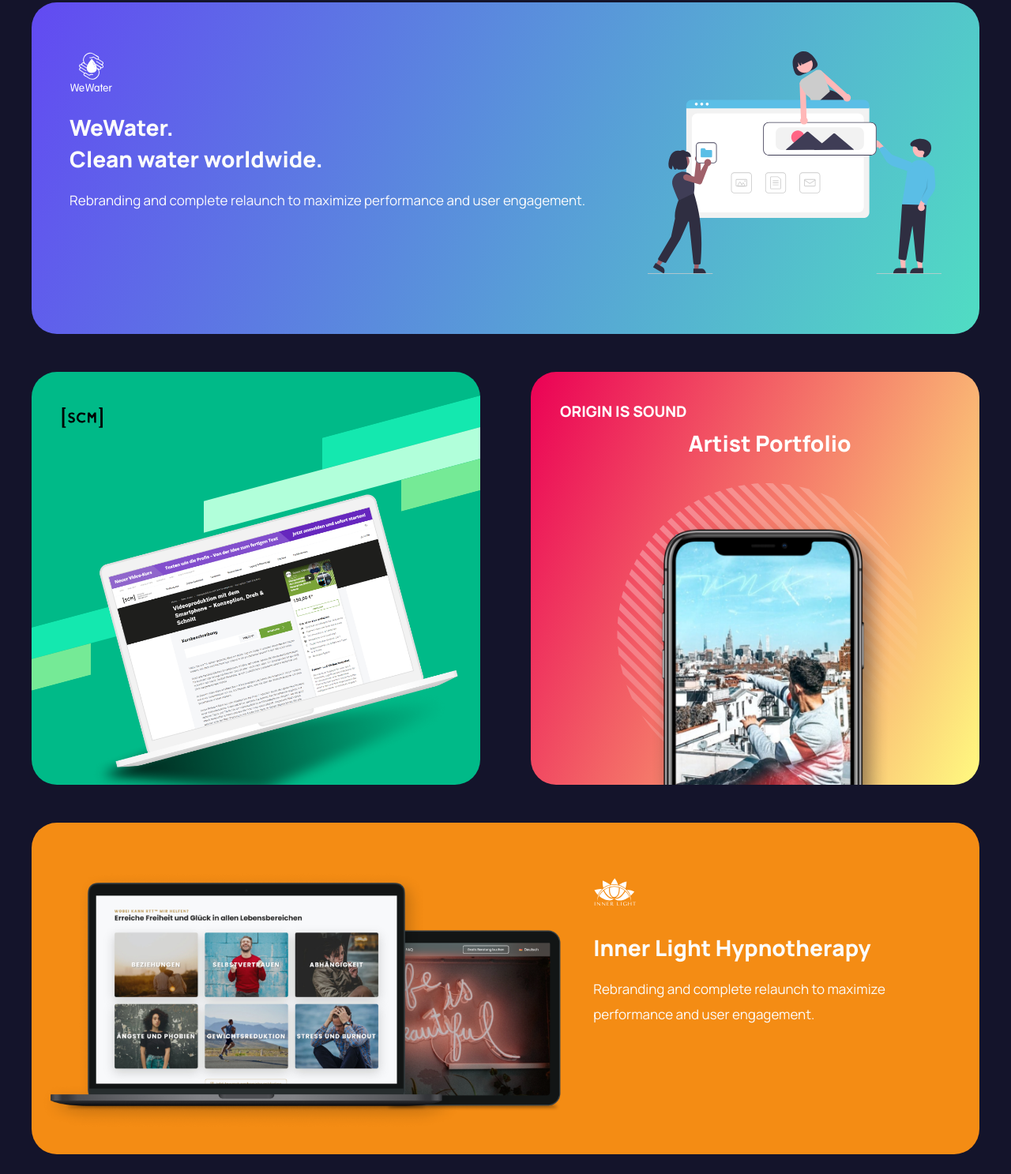
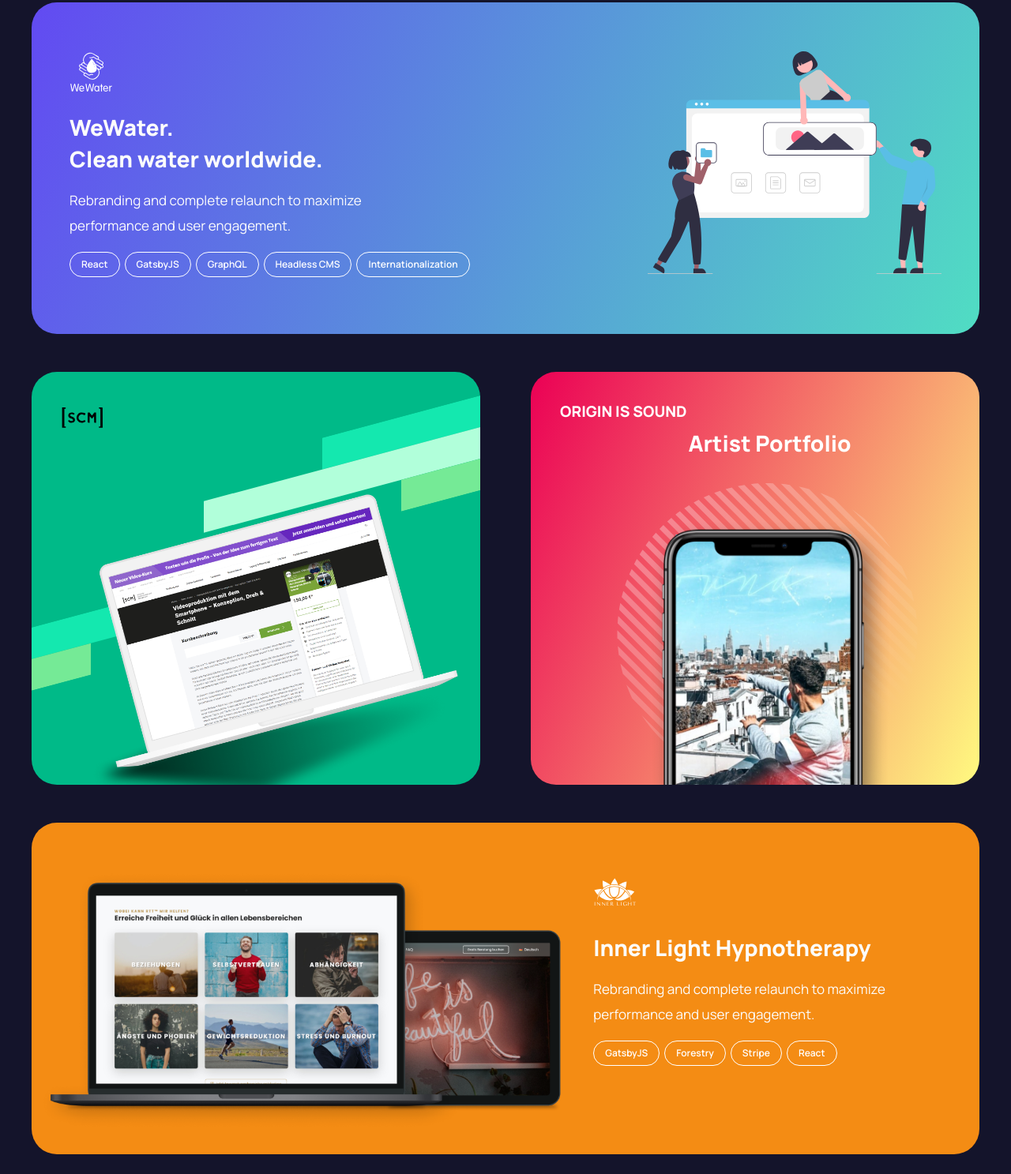
Before and after one commit to christophmeise/portfolio-christoph-meise, a Gatsby site: page / in a window 1280 px wide. Shown: the part 2273-3760 px from the top of the page at 79% size. Built offline with nearby package versions, Linux system fonts and the light colour scheme; Gatsby itself is replaced by a stand-in of ours.

Commit message:
Added content to portfolio, link to pages

```diff
--- a/src/components/selectedWorkItem.tsx
+++ b/src/components/selectedWorkItem.tsx
@@ -13,7 +13,7 @@
     transition: all 0.2s linear 0s;
   }
 `;
-export const HoverContainerDiv = styled.div<SelectedWorksGridItemProps>`
+export const HoverContainerLink = styled.a<SelectedWorksGridItemProps>`
   border-radius: ${(props) => props.theme.borderRadiusBig};
   grid-column: ${(props) => (props.large ? 'span 2' : 'span 1')};
   height: ${(props) => (props.large ? '420px' : '523px')};
@@ -47,6 +47,7 @@
   containerId: string;
   children: any;
   large: boolean;
+  href: string;
 }
 export default class HoverContainer extends PureComponent<HoverContainerProps> {
   componentDidMount() {
@@ -77,11 +78,13 @@
 
 
   render() {
-    const { children, containerId, large } = this.props;
+    const {
+      children, containerId, large, href
+    } = this.props;
     return (
-      <HoverContainerDiv id={containerId} large={large}>
+      <HoverContainerLink id={containerId} large={large} href={href} target="_blank">
         { children}
-      </HoverContainerDiv>
+      </HoverContainerLink>
     );
   }
 }
--- a/src/components/works/innerlight.tsx
+++ b/src/components/works/innerlight.tsx
@@ -4,6 +4,7 @@
 import { device } from '../../theme/theme';
 import { LogoInnerLightWhite } from '../clientLogos';
 import HoverContainer from '../selectedWorkItem';
+import { Tag, TagContainer } from './wewater';
 
 export const InnerLightContainer = styled.div`
   display: flex;
@@ -63,7 +64,7 @@
 export default class InnerlightCard extends PureComponent {
   render() {
     return (
-      <HoverContainer large containerId="innerlight-container">
+      <HoverContainer large containerId="innerlight-container" href="https://innerlight-hypnotherapy.com/">
         <InnerLightContainer>
           <StaticImage
             src="../../../static/images/works/innerlight.png"
@@ -85,6 +86,20 @@
               Rebranding and complete relaunch to maximize
               performance and user engagement.
             </p>
+            <TagContainer>
+              <Tag>
+                <span>GatsbyJS</span>
+              </Tag>
+              <Tag>
+                <span>Forestry</span>
+              </Tag>
+              <Tag>
+                <span>Stripe</span>
+              </Tag>
+              <Tag>
+                <span>React</span>
+              </Tag>
+            </TagContainer>
           </div>
         </InnerLightContainer>
       </HoverContainer>
--- a/src/components/works/originissound.tsx
+++ b/src/components/works/originissound.tsx
@@ -65,7 +65,7 @@
 export default class OriginIsSoundCard extends PureComponent {
   render() {
     return (
-      <HoverContainer large={false} containerId="origin-container">
+      <HoverContainer large={false} containerId="origin-container" href="https://www.scmonline.de/">
         <OriginIsSoundContainer>
           <div>
             <h4>ORIGIN IS SOUND</h4>
--- a/src/components/works/scm.tsx
+++ b/src/components/works/scm.tsx
@@ -73,7 +73,7 @@
 export default class SCMCard extends PureComponent {
   render() {
     return (
-      <HoverContainer large={false} containerId="scm-container">
+      <HoverContainer large={false} containerId="scm-container" href="https://www.scmonline.de/">
         <SCMCardContainer>
           <LogoSCM />
           <Stripes left="unset" right="0" top="0">
--- a/src/components/works/wewater.tsx
+++ b/src/components/works/wewater.tsx
@@ -5,6 +5,26 @@
 import HoverContainer from '../selectedWorkItem';
 import WeWaterIllustration from '../wewaterIllustration';
 
+export const TagContainer = styled.div`
+  display: flex;
+  flex-direction: row;
+`;
+export const Tag = styled.div`
+  align-items: center;
+  border: 1px solid #FFFFFF;
+  border-radius: 40px;
+  display: flex;
+  justify-content: center;
+  margin-right: 6px;
+
+  span {
+    color: #ffffff;
+    font-size: 12px;
+    font-weight: 600;
+    line-height: 24px;
+    padding: 3px 14px;
+  }
+`;
 export const WeWaterContainer = styled.div`
   display: flex;
   flex-direction: row;
@@ -43,13 +63,14 @@
     font-size: 17px;
     font-weight: normal;
     line-height: 32px;
+    max-width: 65%;
   }
 `;
 
 export default class WeWaterCard extends PureComponent {
   render() {
     return (
-      <HoverContainer large containerId="wewater-container">
+      <HoverContainer large containerId="wewater-container" href="https://wewater.org/">
         <WeWaterContainer>
           <div>
             <LogoWeWaterWhite />
@@ -62,6 +83,23 @@
               Rebranding and complete relaunch to maximize
               performance and user engagement.
             </p>
+            <TagContainer>
+              <Tag>
+                <span>React</span>
+              </Tag>
+              <Tag>
+                <span>GatsbyJS</span>
+              </Tag>
+              <Tag>
+                <span>GraphQL</span>
+              </Tag>
+              <Tag>
+                <span>Headless CMS</span>
+              </Tag>
+              <Tag>
+                <span>Internationalization</span>
+              </Tag>
+            </TagContainer>
           </div>
           <WeWaterIllustration />
         </WeWaterContainer>
```
